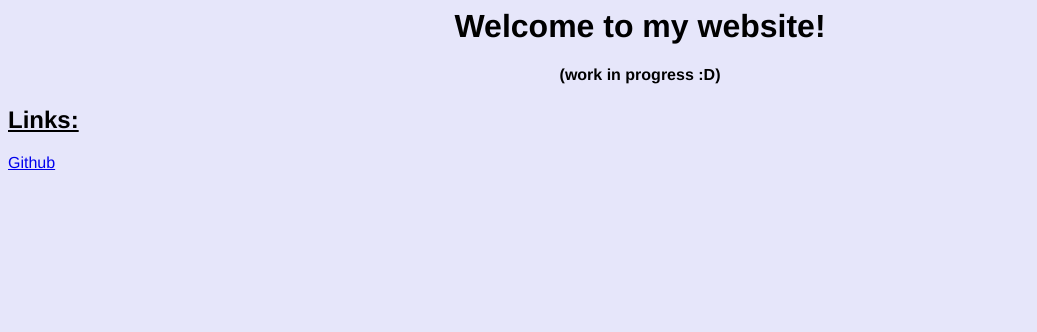
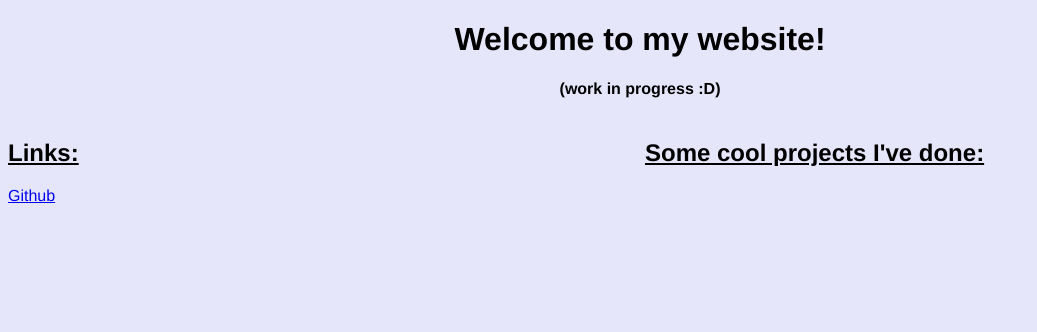
Before and after one commit to emilydormody/muncs-website, a plain HTML site: page index.html in a window 1280 px wide. Shown: the whole page, without its empty margins (0-1037 px from the left). Drawn offline with Linux system fonts and the light colour scheme.

Commit message:
started project pictures

```diff
--- a/index.html
+++ b/index.html
@@ -1,9 +1,48 @@
+<!DOCTYPE html>
 <center><h1>Welcome to my website!</h1></center>
 <center><h4>(work in progress :D)</h4></center>
 
 <body style="background-color: lavender; font-family: Helvetica;">
-<h2><u>Links:</u></h2>
 
-<p><a href="https://github.com/emilydormody">Github</a></p>
+<div class="grid-container">
+    <div class="links">
+        <h2><u>Links:</u></h2>
+
+        <p><a href="https://github.com/emilydormody">Github</a></p>
+    </div>
+
+    <div class="cool-stuff">
+        <h2><u>Some cool projects I've done:</u></h2>
+    </div>
+
+    <div class="blank"></div>
+
+    <!-- <div class="synthetic-data">
+        <a href="https://github.com/emilydormody/Synthetic-Stroke-Data/tree/main"> <img src="ed_graph.jpg" ></a>
+        <h3>Synthetic Stroke Data</h3>
+    </div> -->
+
+
+    <!-- <div class="Element 1">One</div>
+    <div class="Element 2">Two</div>
+    <div class="Element 3">Three</div>
+    <div class="Element 4">Four</div>
+    <div class="Element 5">Five</div>
+    <div class="Element 6">Six</div> -->
+</div>
 
 </body>
+
+<style>
+    .grid-container{
+    display: grid;
+    grid-template-columns: 1fr 1fr;
+    grid-template-rows: 100px 100px;
+    grid-gap: 10px;
+    font-size: 16px;
+}
+    img{width: 275px; height: 250px;
+
+    }
+
+</style>
```
Also changed, not shown: ed_graph.jpg (added).
